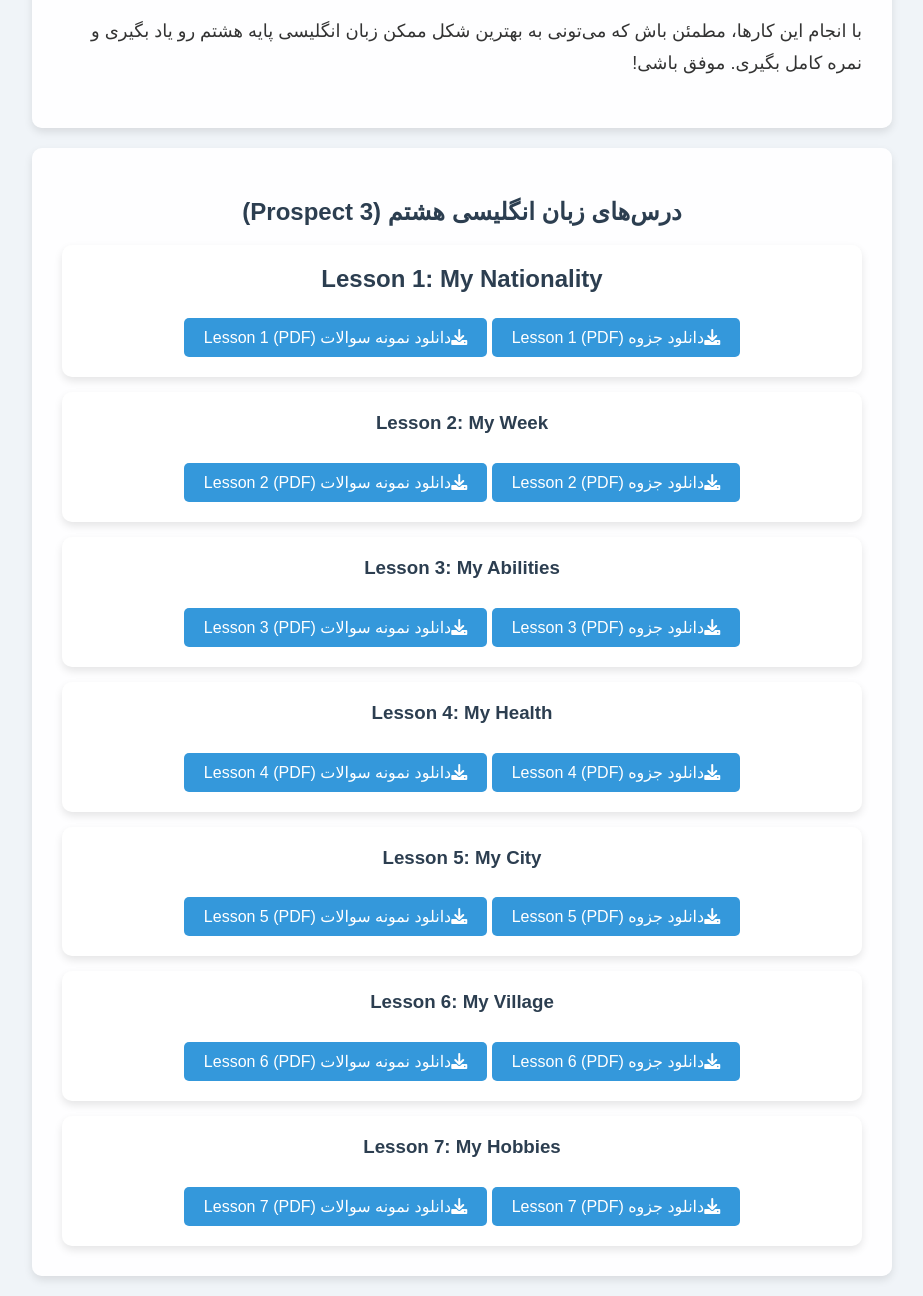
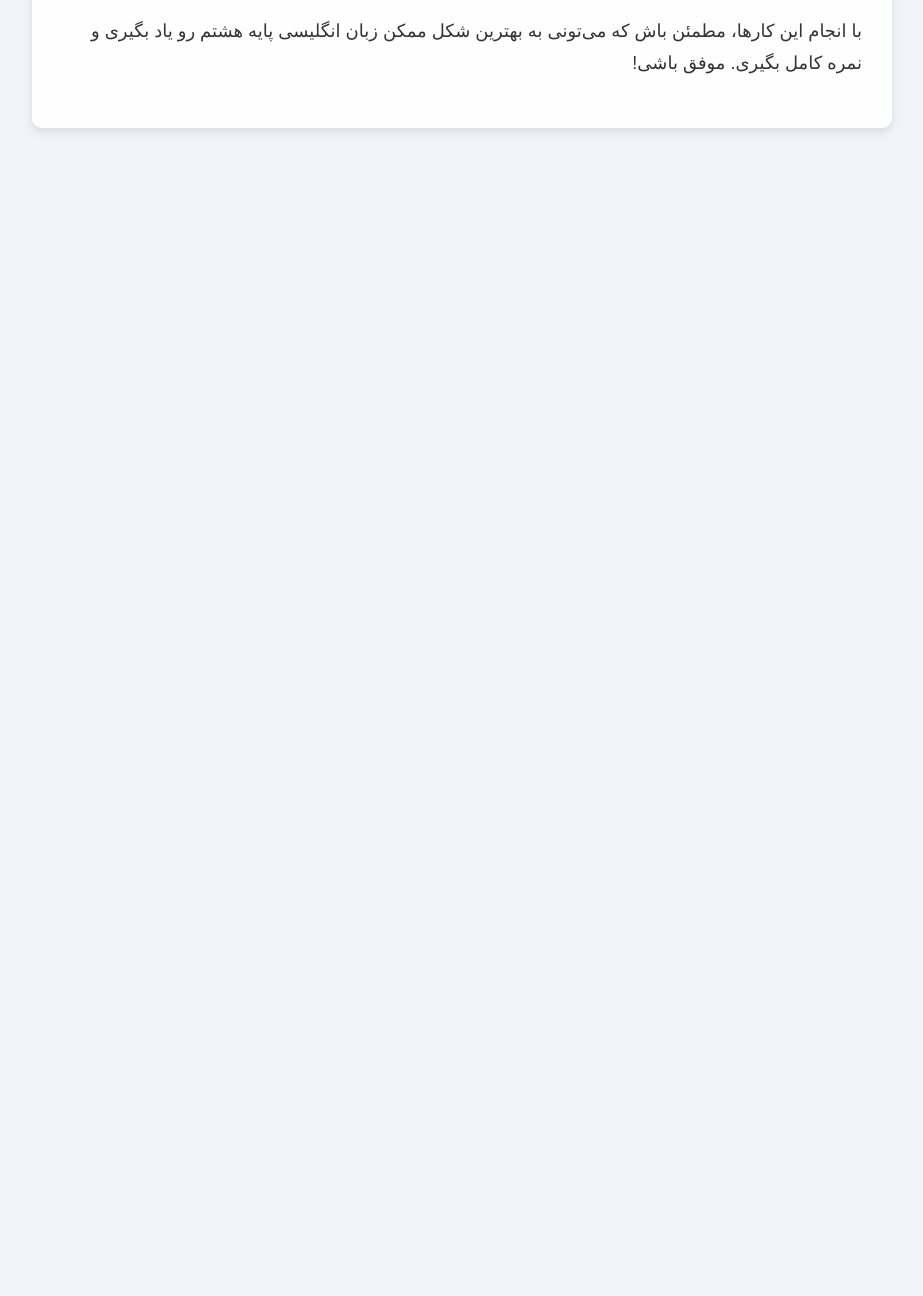
Before and after one commit to hesam878/-lesson2, a plain HTML site: page amozesh englisi1.html in a window 1280 px wide. Shown: the part 2152-3448 px from the top of the page, without its empty margins (178-1101 px from the left). After the commit the page ends 2300 px from the top, so only its background shows below. Drawn offline with Linux system fonts and the light colour scheme; a web font is replaced by a local one.

Commit message:
Update amozesh englisi1.html

```diff
--- a/amozesh englisi1.html
+++ b/amozesh englisi1.html
@@ -178,54 +178,7 @@
 
     <p class="p">با انجام این کارها، مطمئن باش که می‌تونی به بهترین شکل ممکن زبان انگلیسی پایه هشتم رو یاد بگیری و نمره کامل بگیری. موفق باشی!</p>
 </div>
-    <!-- صفحه درس‌های زبان انگلیسی هشتم -->
-    <div id="chapters" class="section">
-        <h2>درس‌های زبان انگلیسی هشتم (Prospect 3)</h2>
-        <div class="chapter-list">
-            <!-- Lesson ۱ -->
-            <div class="chapter-item">
-                <h3 class="h">Lesson 1: My Nationality</h3>
-                <a href="#" class="download-btn"><i class="fas fa-download"></i>دانلود جزوه Lesson 1 (PDF)</a>
-                <a href="#" class="download-btn"><i class="fas fa-download"></i>دانلود نمونه سوالات Lesson 1 (PDF)</a>
-            </div>
-            <!-- Lesson ۲ -->
-            <div  class="chapter-item">
-                <h3>Lesson 2: My Week</h3>
-                <a href="#" class="download-btn"><i class="fas fa-download"></i>دانلود جزوه Lesson 2 (PDF)</a>
-                <a href="#" class="download-btn"><i class="fas fa-download"></i>دانلود نمونه سوالات Lesson 2 (PDF)</a>
-            </div>
-            <!-- Lesson ۳ -->
-            <div class="chapter-item">
-                <h3>Lesson 3: My Abilities</h3>
-                <a href="#" class="download-btn"><i class="fas fa-download"></i>دانلود جزوه Lesson 3 (PDF)</a>
-                <a href="#" class="download-btn"><i class="fas fa-download"></i>دانلود نمونه سوالات Lesson 3 (PDF)</a>
-            </div>
-            <!-- Lesson ۴ -->
-            <div class="chapter-item">
-                <h3>Lesson 4: My Health</h3>
-                <a href="#" class="download-btn"><i class="fas fa-download"></i>دانلود جزوه Lesson 4 (PDF)</a>
-                <a href="#" class="download-btn"><i class="fas fa-download"></i>دانلود نمونه سوالات Lesson 4 (PDF)</a>
-            </div>
-            <!-- Lesson ۵ -->
-            <div class="chapter-item">
-                <h3>Lesson 5: My City</h3>
-                <a href="#" class="download-btn"><i class="fas fa-download"></i>دانلود جزوه Lesson 5 (PDF)</a>
-                <a href="#" class="download-btn"><i class="fas fa-download"></i>دانلود نمونه سوالات Lesson 5 (PDF)</a>
-            </div>
-            <!-- Lesson ۶ -->
-            <div class="chapter-item">
-                <h3>Lesson 6: My Village</h3>
-                <a href="#" class="download-btn"><i class="fas fa-download"></i>دانلود جزوه Lesson 6 (PDF)</a>
-                <a href="#" class="download-btn"><i class="fas fa-download"></i>دانلود نمونه سوالات Lesson 6 (PDF)</a>
-            </div>
-            <!-- Lesson ۷ -->
-            <div class="chapter-item">
-                <h3>Lesson 7: My Hobbies</h3>
-                <a href="#" class="download-btn"><i class="fas fa-download"></i>دانلود جزوه Lesson 7 (PDF)</a>
-                <a href="#" class="download-btn"><i class="fas fa-download"></i>دانلود نمونه سوالات Lesson 7 (PDF)</a>
-            </div>
-        </div>
-    </div>
+
     <!-- دکمه بازگشت به بالا -->
     <button onclick="topFunction()" id="myBtn" title="بازگشت به بالا">↑</button>
 
```
